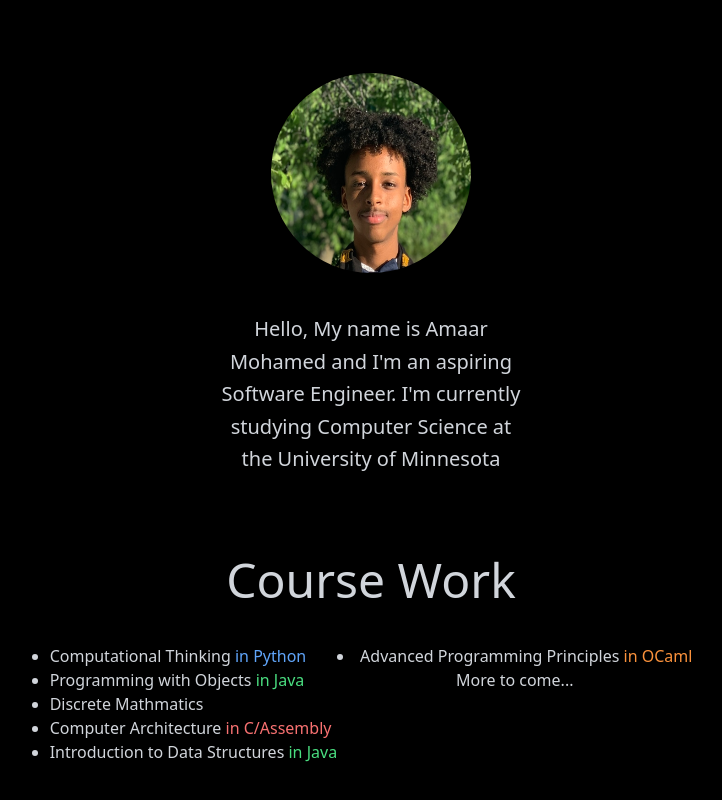
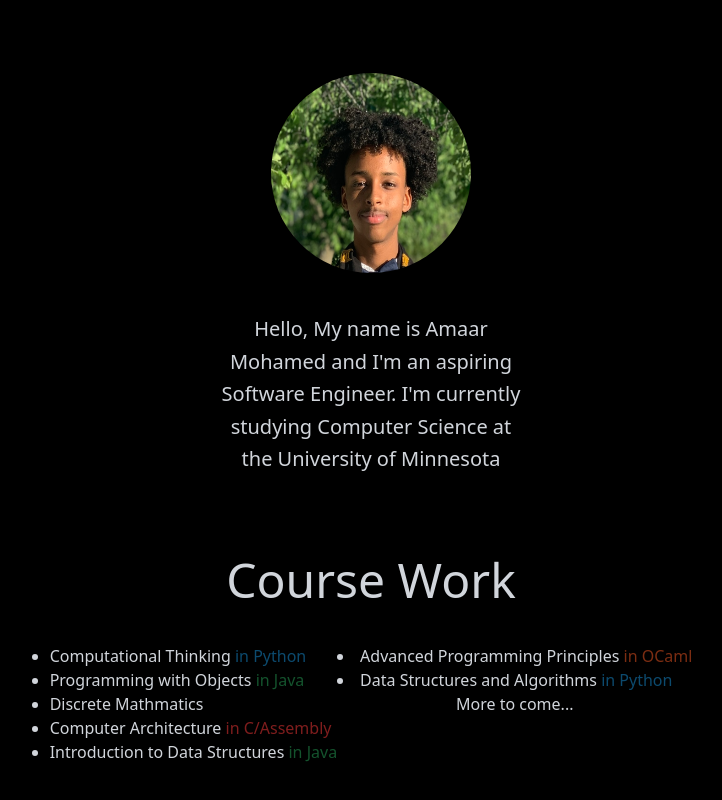
Before and after one commit to AmaarM/homepage, a Next.js app: page / in a window 1280 px wide. Shown: the part 1466-2266 px from the top of the page, without its empty margins (269-991 px from the left). Built offline with nearby package versions, Linux system fonts and the light colour scheme; no server answers.

Commit message:
Update Experience
Added new work experience section. Also clean up various
files. Centralized types in a file. Cleaned up hover effects
on the more info button. Also changed star colors to have a random color
on each render

```diff
--- a/package.json
+++ b/package.json
@@ -12,8 +12,8 @@
     "@react-three/drei": "^9.25.3",
     "axios": "^0.25.0",
     "next": "12.2.5",
-    "react": "18.2.0",
-    "react-dom": "18.2.0",
+    "react": "^18.2.0",
+    "react-dom": "^18.2.0",
     "react-icons": "^4.4.0",
     "react-three-fiber": "^6.0.13",
     "zod": "^3.18.0"
--- a/src/components/About.tsx
+++ b/src/components/About.tsx
@@ -25,28 +25,33 @@ const About = () => {
           <ul className="list-disc">
             <li className="list-item">
               Computational Thinking{" "}
-              <span className="text-blue-400">in Python</span>
+              <span className="text-sky-900">in Python</span>
             </li>
             <li className="list-item">
               Programming with Objects{" "}
-              <span className="text-green-400">in Java</span>
+              <span className="text-green-900">in Java</span>
             </li>
             <li className="list-item">Discrete Mathmatics</li>
             <li className="list-item">
               Computer Architecture{" "}
-              <span className="text-red-400">in C/Assembly</span>
+              <span className="text-red-900">in C/Assembly</span>
             </li>
             <li className="list-item">
               Introduction to Data Structures{" "}
-              <span className="text-green-400">in Java</span>
+              <span className="text-green-900">in Java</span>
             </li>
           </ul>
         </div>
         <div>
           <li className="list-item">
             Advanced Programming Principles{" "}
-            <span className="text-orange-400">in OCaml</span>
+            <span className="text-orange-900">in OCaml</span>
           </li>
+          <li className="list-item">
+            Data Structures and Algorithms
+            <span className="text-sky-900"> in Python</span>
+          </li>
+
           <p className="text-center">More to come...</p>
         </div>
       </div>
--- a/src/components/Experience.tsx
+++ b/src/components/Experience.tsx
@@ -2,25 +2,18 @@ import Image from "next/image";
 import { StaticImageData } from "next/image";
 import TargetLogo from "../assets/target-logo.jpg";
 import CodepathLogo from "../assets/codepath-logo.jpg";
+import UMNLogo from "../assets/umnlogo.png";
 import { useState } from "react";
-
-type workSection = {
-  company: string;
-  title: string;
-  desc: Array<string>;
-  timeFrame: string;
-  image: StaticImageData;
-};
+import { workSection } from "../components/types/index"
 
 const Experience = () => {
   return (
-    <div
-      className="flex flex-col justify-center items-center md:w-screen"
-    >
-      <h1 className="text-4xl text-center my-10">
-        Work Experience
-      </h1>
-      <div id="experience" className="flex flex-row flex-wrap justify-evenly w-screen">
+    <div className="flex flex-col justify-center items-center md:w-screen">
+      <h1 className="text-4xl text-center my-10">Work Experience</h1>
+      <div
+        id="experience"
+        className="flex flex-row flex-wrap justify-evenly w-screen"
+      >
         <WorkSection
           company={"Target"}
           title={"Guest Advocate"}
@@ -41,6 +34,17 @@ const Experience = () => {
           ]}
           timeFrame={"06-2022 -> 08-2022"}
           image={CodepathLogo}
+        />
+        <WorkSection
+          company={"University of Minnesota"}
+          title={"Student Developer"}
+          desc={[
+            `- Help develop and maintain services used on all campuses, like Student Degree Progress`,
+            `- Technologies used include Ruby, Ruby on Rails`,
+            `- Gain soft skills and mentorship from experienced engineers`,
+          ]}
+          timeFrame={"11-2022 -> Present"}
+          image={UMNLogo}
         />
       </div>
     </div>
@@ -84,16 +88,8 @@ const WorkSection = ({
           More Info
         </button>
       </div>
-      <div
-        className={
-          moreInfo
-            ? "flex flex-col"
-            : "hidden"
-        }
-      >
-      </div>
+      <div className={moreInfo ? "flex flex-col" : "hidden"}></div>
       <div className="flex justify-center flex-col mx-auto md:w-[500px] w-[300px] text-center">
-
         {desc.map((e, idx) => (
           <div key={idx} className={moreInfo ? "fade-in" : "fade-out"}>
             <h2>{e}</h2>
--- a/src/components/Hero.tsx
+++ b/src/components/Hero.tsx
@@ -12,7 +12,6 @@ const Hero = () => {
     navigator.clipboard.writeText("amaarmo123@gmail.com");
     setTimeout(() => setCopied(false), 2000);
   };
-  console.log(copied);
   return (
     <div className="fade-in animation-delay-1 text-skin-base my-7 mx-auto w-screen flex flex-row justify-evenly text-center z-0 h-[900px]">
       <div>
@@ -44,7 +43,7 @@ const Hero = () => {
                 </h1>
               </div>
             ) : (
-              <div className="w-[70px] text-center fade-out"></div>
+              ""
             )}
           </div>
         </div>
--- a/src/components/Stars.tsx
+++ b/src/components/Stars.tsx
@@ -1,7 +1,7 @@
-import { useState, useRef } from "react";
+import { useRef, useEffect, useState } from "react";
 import { useFrame } from "@react-three/fiber";
 import { Points, PointMaterial } from "@react-three/drei";
-import { TypedArray } from "../components/ctypes";
+import { TypedArray } from "../components/types/index";
 import { Mesh } from "three";
 
 // Credits @pmndrs/maath https://github.com/pmndrs/maath
@@ -13,6 +13,7 @@ const defaultSphere = {
   radius: 1,
   center: [0, 0, 0],
 };
+
 // Credits @kchapelier https://github.com/kchapelier/wavefunctioncollapse/blob/master/example/lcg.js#L22-L30
 function normalizeSeed(seed: number | string) {
   if (typeof seed === "number") {
@@ -36,7 +37,7 @@ function normalizeSeed(seed: number | string) {
 function lcgRandom(seed: number | string) {
   let state = normalizeSeed(seed);
 
-  return function () {
+  return function() {
     const result = (state * 48271) % 2147483647;
     state = result;
     return result / 2147483647;
@@ -89,12 +90,26 @@ export function inSphere(
   return buffer;
 }
 
+const randomColor = (): string | undefined => {
+  const colors = ["#ffffff", "#073642", "#a5b4fc", "#38bdf8", "#fbbf24"];
+  return colors[Math.ceil(Math.random() * colors.length)];
+};
+
 const Stars = (props: any) => {
+  const [color, set_color] = useState("");
+
+  useEffect(() => {
+    const curr_color = randomColor();
+    if (curr_color != undefined) {
+      set_color(curr_color);
+    }
+  }, []);
+
   const ref = useRef<Mesh>(null!);
   const [sphere] = useState(() =>
     inSphere(new Float32Array(5000), { radius: 1.5 })
   );
-  useFrame((state, delta) => {
+  useFrame((_, delta) => {
     if (ref.current != undefined) {
       ref.current.rotation.x -= delta / 10;
       ref.current.rotation.y -= delta / 15;
@@ -112,7 +127,7 @@ const Stars = (props: any) => {
       >
         <PointMaterial
           transparent
-          color="#ffffff"
+          color={color}
           size={0.003}
           sizeAttenuation={true}
           depthWrite={false}
--- a/src/components/layouts/section.tsx
+++ b/src/components/layouts/section.tsx
@@ -6,7 +6,7 @@ type children = {
 
 const Section: React.FC<children> = ({ children }) => {
   return (
-    <div className="h-[1500px] w-screen bg-black relative z-50">
+    <div className="h-[1700px] w-screen bg-black relative z-50">
       <>{children}</>
     </div>
   );
```
Also changed, not shown: src/components/Projects.tsx (+7 -12 lines), src/components/ctypes.ts (deleted, +0 -8 lines), src/components/types/index.ts (added, +27 -0 lines), src/assets/umnlogo.png (added).
